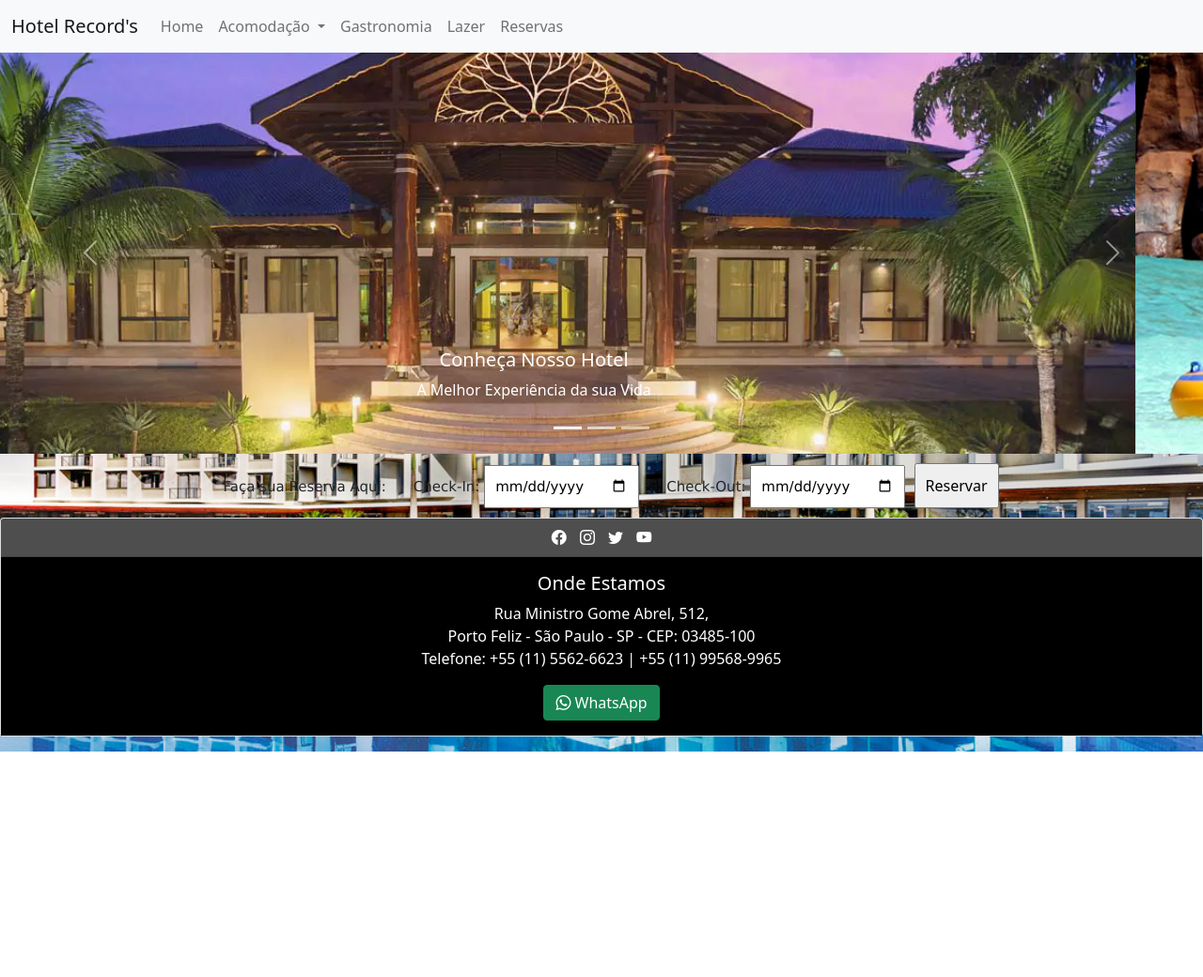
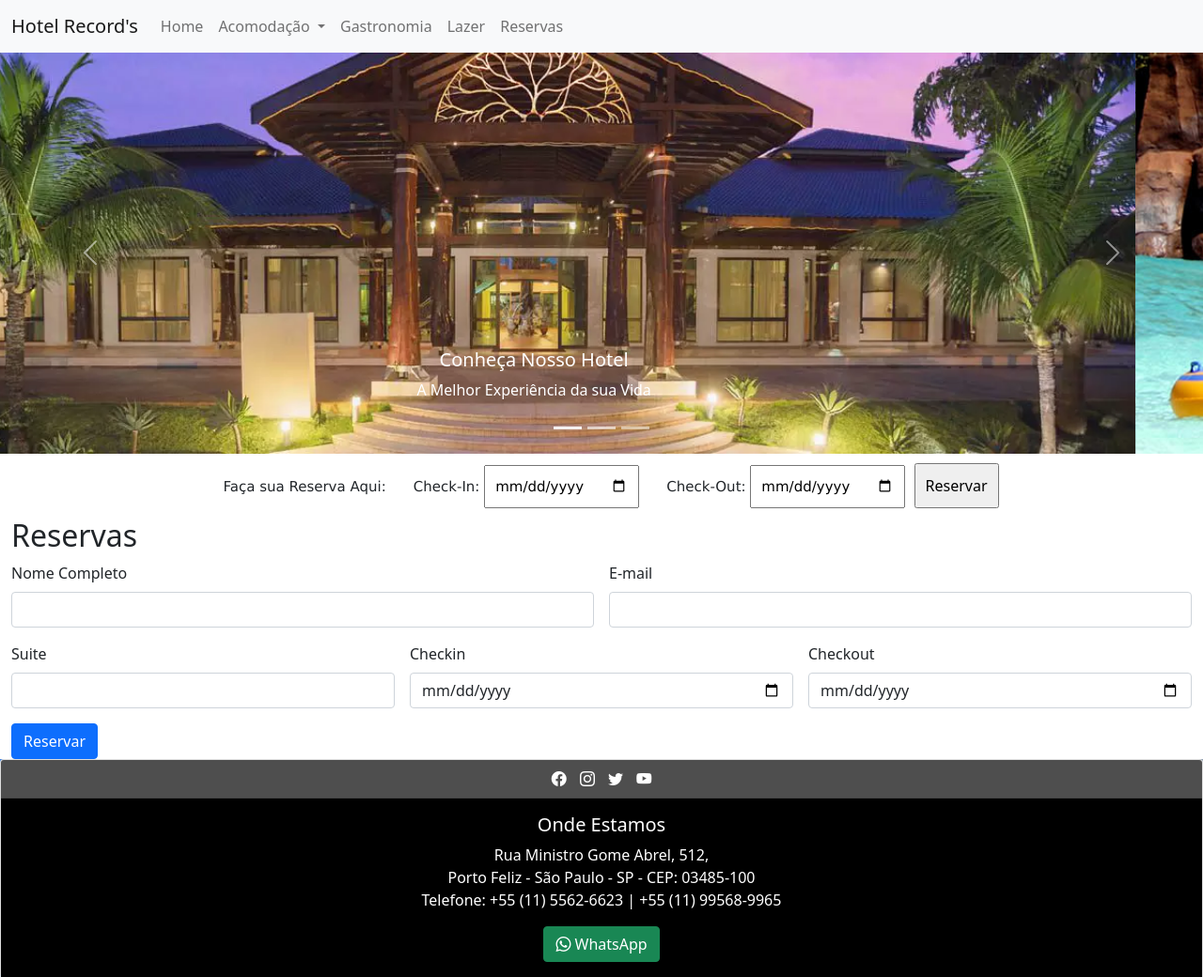
Before and after one commit to dimitrisaraiva/hotel, a plain HTML site: page reservas.html in a window 1280 px wide. Shown: the whole page at 94% size. Before the commit the page ends 800 px from the top, so only its background shows below. Drawn offline with nearby package versions, Linux system fonts and the light colour scheme.

Commit message:
adição do reservas

```diff
--- a/reservas.html
+++ b/reservas.html
@@ -98,7 +98,9 @@
 
 <!-- ============= Fim Card de 3 Colunas ================ -->
 
-<div class="container-fluid">
+
+<!-- incio  -->
+<div class="container-fluid fundo-branco">
     <div class="row">
         <div class="col">
             <form id="reservas_superior">
@@ -109,6 +111,50 @@
             </form>
         </div>
     </div>
+
+<div class="row">
+  <div class="col">
+    <h2>Reservas</h2>
+
+    <form class="row g-3">
+      <div class="col-md-6">
+        <label for="inputNome" class="form-label">Nome Completo</label>
+        <input type="text" class="form-control" id="inputNome">
+
+      </div>
+
+      <div class="col-md-6">
+        <label for="inputEmail" class="form-label">E-mail</label>
+        <input type="email" class="form-control" id="inputEmail">
+
+      </div>
+
+      <div class="col-4">
+        <label for="inputSuite" class="form-label">Suite</label>
+        <input type="suite" class="form-control" id="inputSuite" >
+
+      </div>
+
+      <div class="col-4">
+        <label for="inputCheckin" class="form-label">Checkin</label>
+        <input type="date" class="form-control" id="inputCheckin" >
+
+      </div>
+
+      <div class="col-4">
+        <label for="inputCheckout" class="form-label">Checkout</label>
+        <input type="date" class="form-control" id="inputCheckout" >
+
+      </div>
+
+
+      <div class="col-12">
+        <button type="submit" class="btn btn-primary">Reservar</button>
+      </div>
+    </form>
+  </div>
+</div>
+
 </div>
 
 <!--============= incio do rodape =================-->
```
